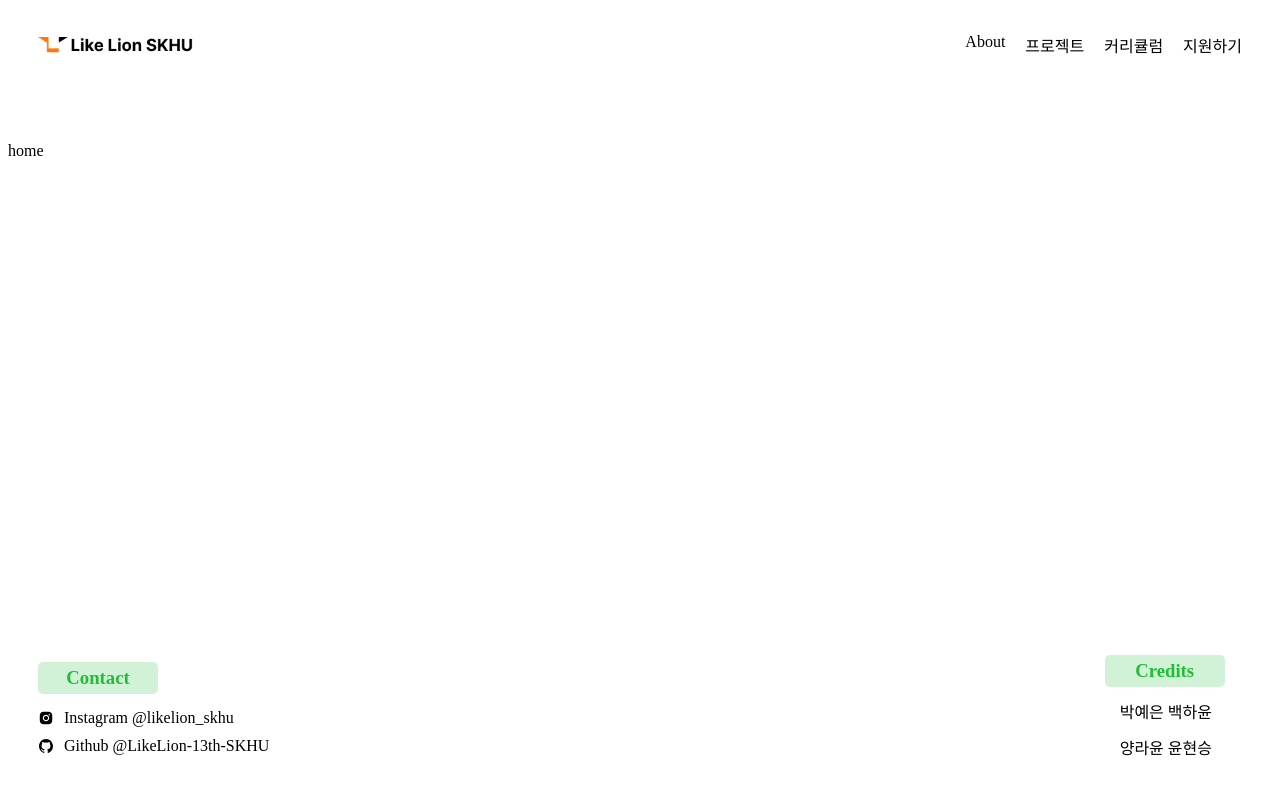
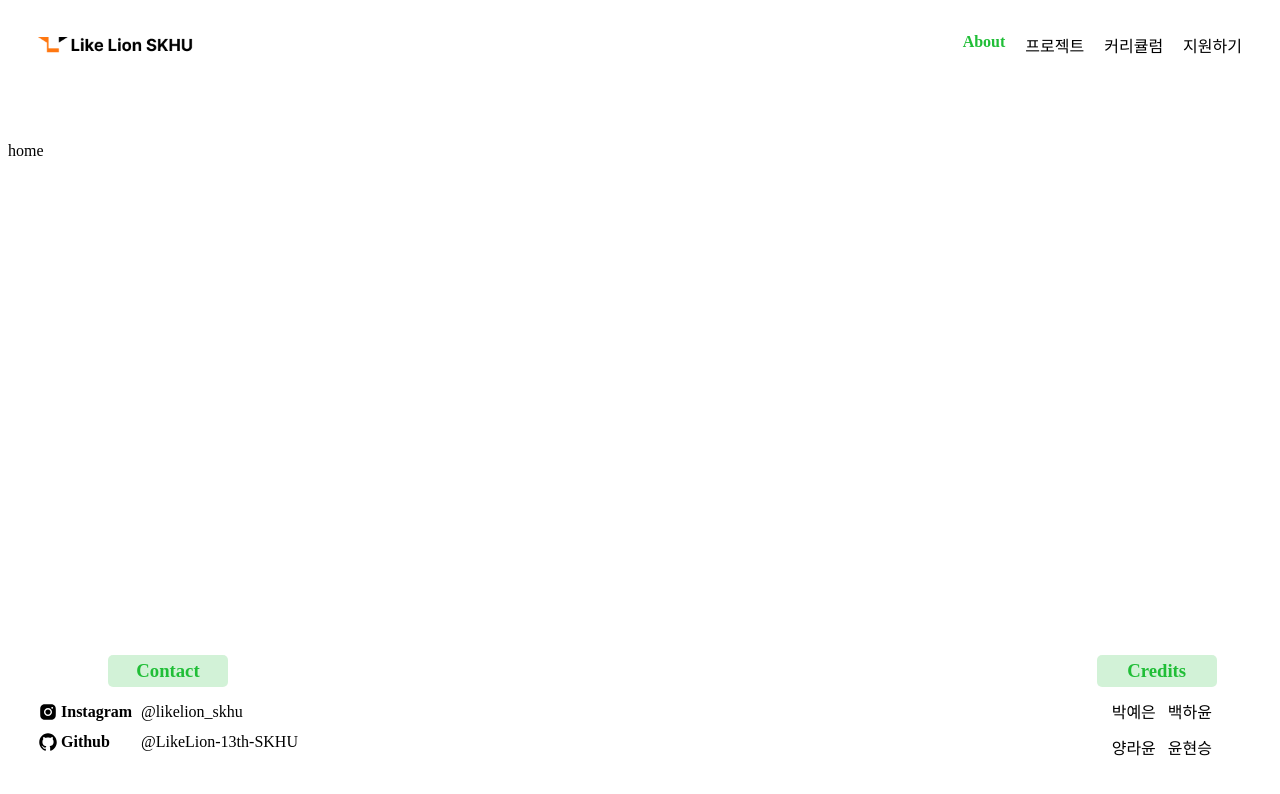
Before and after one commit to LikeLion-13th-SKHU/Recruiting-Project, a React (Vite) app in the folder Recruiting 13th/: page / in a window 1280 px wide. Shown: the top 794 px of the page. Built offline with nearby package versions, Linux system fonts and the light colour scheme; a web font is replaced by a local one.

Commit message:
:lipstick: Design: 헤더, 푸터 디자인 변경

```diff
--- a/Recruiting 13th/src/components/Footer/Footer.jsx
+++ b/Recruiting 13th/src/components/Footer/Footer.jsx
@@ -7,22 +7,28 @@ const Footer = () => {
     <S.FooterContainer>
       <S.Section>
         <S.Title>Contact</S.Title>
+        <S.ContactItemWrapper>
           <S.ContactItem
             onClick={() =>
               window.open("https://www.instagram.com/likelion_skhu/?hl=ko")
             }>
-          <AiFillInstagram />
-          Instagram @likelion_skhu
+            <AiFillInstagram size={20} />
+            <S.ContactItemTitle>Instagram </S.ContactItemTitle>
+            @likelion_skhu
           </S.ContactItem>
           <S.ContactItem
-          onClick={() => window.open("https://github.com/LikeLion-13th-SKHU")}>
-          <IoLogoGithub /> Github @LikeLion-13th-SKHU
+            onClick={() =>
+              window.open("https://github.com/LikeLion-13th-SKHU")
+            }>
+            <IoLogoGithub size={20} />
+            <S.ContactItemTitle>Github</S.ContactItemTitle> @LikeLion-13th-SKHU
           </S.ContactItem>
+        </S.ContactItemWrapper>
       </S.Section>
       <S.NameSection>
         <S.Title>Credits</S.Title>
-        <div>박예은 백하윤</div>
-        <div>양라윤 윤현승</div>
+        <div>박예은&nbsp;&nbsp;&nbsp;백하윤</div>
+        <div>양라윤&nbsp;&nbsp;&nbsp;윤현승</div>
       </S.NameSection>
     </S.FooterContainer>
   );
--- a/Recruiting 13th/src/components/Footer/FooterStyles.js
+++ b/Recruiting 13th/src/components/Footer/FooterStyles.js
@@ -15,6 +15,7 @@ export const FooterContainer = styled.footer `
 export const Section = styled.div `
   display: flex;
   flex-direction: column;
+  align-items: center;
   gap: 10px;
 `;
 
@@ -24,10 +25,12 @@ export const Title = styled.h3 `
   background-color: rgba(32, 190, 55, 0.2);
   padding: 5px 10px;
   border-radius: 5px;
-  font-weight: bold;
+  font-weight: bolder;
   color: #20be37;
   margin-bottom: 5px;
 `;
+
+export const ContactItemWrapper = styled.div ``;
 
 export const NameSection = styled.div `
   margin-top: 10px;
@@ -44,4 +47,11 @@ export const ContactItem = styled.div `
   gap: 10px;
   font-size: 1rem;
   cursor: pointer;
+  margin-bottom: 10px;
 `;
+
+export const ContactItemTitle = styled.div `
+  width: 70px;
+  margin-left: -7px;
+  font-weight: bolder;
+`;
--- a/Recruiting 13th/src/components/Header/Header.jsx
+++ b/Recruiting 13th/src/components/Header/Header.jsx
@@ -1,8 +1,9 @@
-import { useNavigate } from "react-router-dom";
+import { useNavigate, useLocation } from "react-router-dom";
 import * as S from "./HeaderStyles";
 
 const Header = () => {
   const navigate = useNavigate();
+  const location = useLocation();
 
   return (
     <S.HeaderSt>
@@ -13,10 +14,41 @@ const Header = () => {
       />
       <S.Item>
         <ul>
-          <S.Link onClick={() => navigate("/")}>About</S.Link>
-          <S.Link onClick={() => navigate("/project")}>프로젝트</S.Link>
-          <S.Link onClick={() => navigate("/curri")}>커리큘럼</S.Link>
-          <S.Link onClick={() => navigate("/apply")}>지원하기</S.Link>
+          <S.Link
+            onClick={() => navigate("/")}
+            style={{
+              color: location.pathname === "/" ? "#20BE37" : "inherit",
+              fontWeight: location.pathname === "/" ? "bolder" : "normal",
+            }}>
+            About
+          </S.Link>
+          <S.Link
+            onClick={() => navigate("/project")}
+            style={{
+              color: location.pathname === "/project" ? "#20BE37" : "inherit",
+              fontWeight:
+                location.pathname === "/project" ? "bolder" : "normal",
+            }}>
+            프로젝트
+          </S.Link>
+          <S.Link
+            onClick={() => navigate("/curriculum")}
+            style={{
+              color:
+                location.pathname === "/curriculum" ? "#20BE37" : "inherit",
+              fontWeight:
+                location.pathname === "/curriculum" ? "bolder" : "normal",
+            }}>
+            커리큘럼
+          </S.Link>
+          <S.Link
+            onClick={() => navigate("/apply")}
+            style={{
+              color: location.pathname === "/apply" ? "#20BE37" : "inherit",
+              fontWeight: location.pathname === "/apply" ? "bolder" : "normal",
+            }}>
+            지원하기
+          </S.Link>
         </ul>
       </S.Item>
     </S.HeaderSt>
--- a/Recruiting 13th/src/router/router.jsx
+++ b/Recruiting 13th/src/router/router.jsx
@@ -12,7 +12,7 @@ export const router = createBrowserRouter([
     children: [
       { path: "/", element: <Home /> },
       { path: "/project", element: <Project /> },
-      { path: "/curri", element: <Curriculum /> },
+      { path: "/curriculum", element: <Curriculum /> },
       { path: "/apply", element: <Apply /> },
     ],
   },
```
Lines whose indentation alone changed are shown as unchanged.
